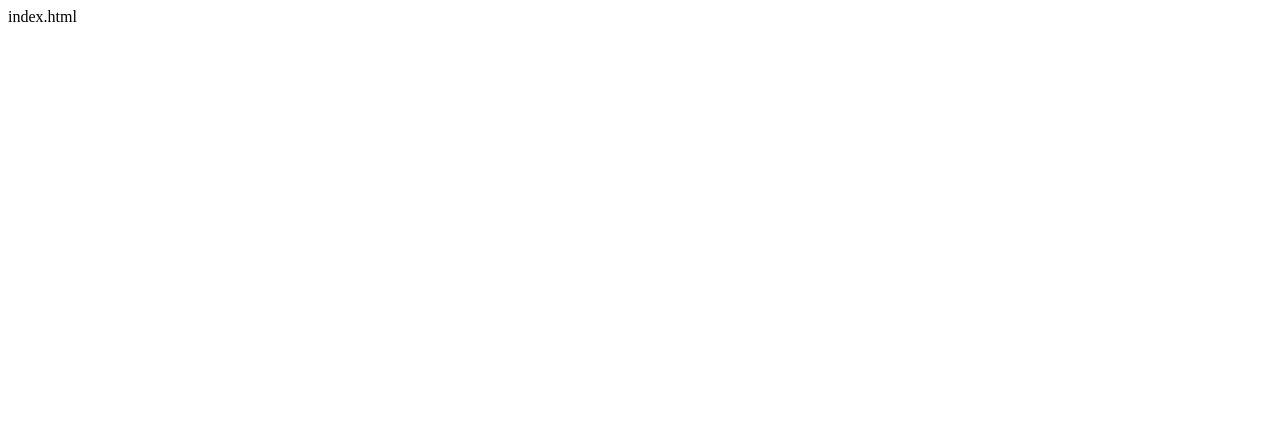
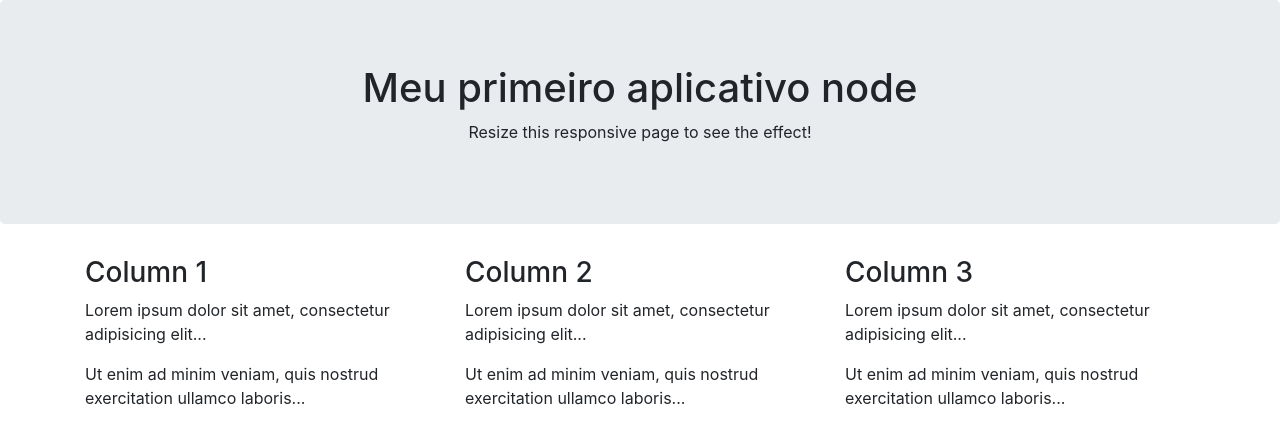
Before and after one commit to Taisbr13/Aula2, a website: page index.html in a window 1280 px wide. Drawn offline with nearby package versions, Linux system fonts and the light colour scheme.

Commit message:
Segunda versao

```diff
--- a/index.html
+++ b/index.html
@@ -1 +1,40 @@
-index.html
+<!DOCTYPE html>
+<html lang="en">
+<head>
+  <title>Bootstrap Example</title>
+  <meta charset="utf-8">
+  <meta name="viewport" content="width=device-width, initial-scale=1">
+  <link rel="stylesheet" href="https://maxcdn.bootstrapcdn.com/bootstrap/4.5.2/css/bootstrap.min.css">
+  <script src="https://ajax.googleapis.com/ajax/libs/jquery/3.5.1/jquery.min.js"></script>
+  <script src="https://cdnjs.cloudflare.com/ajax/libs/popper.js/1.16.0/umd/popper.min.js"></script>
+  <script src="https://maxcdn.bootstrapcdn.com/bootstrap/4.5.2/js/bootstrap.min.js"></script>
+</head>
+<body>
+
+<div class="jumbotron text-center">
+  <h1> Meu primeiro aplicativo node</h1>
+  <p>Resize this responsive page to see the effect!</p>
+</div>
+
+<div class="container">
+  <div class="row">
+    <div class="col-sm-4">
+      <h3>Column 1</h3>
+      <p>Lorem ipsum dolor sit amet, consectetur adipisicing elit...</p>
+      <p>Ut enim ad minim veniam, quis nostrud exercitation ullamco laboris...</p>
+    </div>
+    <div class="col-sm-4">
+      <h3>Column 2</h3>
+      <p>Lorem ipsum dolor sit amet, consectetur adipisicing elit...</p>
+      <p>Ut enim ad minim veniam, quis nostrud exercitation ullamco laboris...</p>
+    </div>
+    <div class="col-sm-4">
+      <h3>Column 3</h3>
+      <p>Lorem ipsum dolor sit amet, consectetur adipisicing elit...</p>
+      <p>Ut enim ad minim veniam, quis nostrud exercitation ullamco laboris...</p>
+    </div>
+  </div>
+</div>
+
+</body>
+</html>
```
Also changed, not shown: package.json (line endings or trailing spaces).
